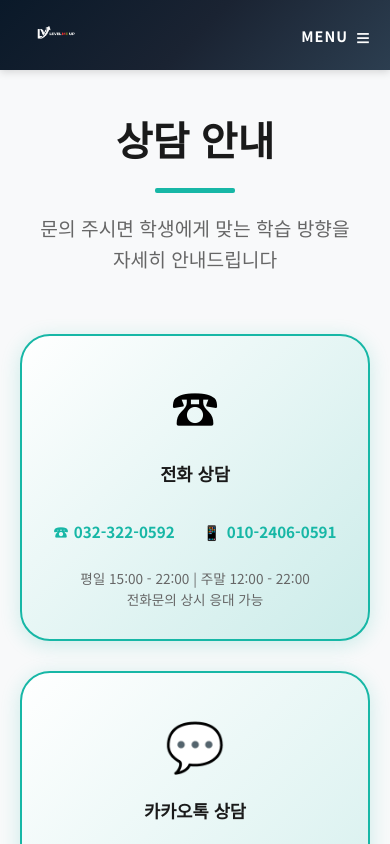
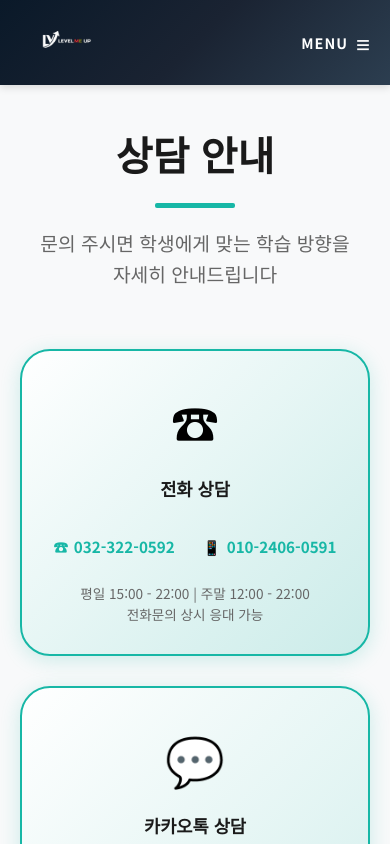
Before and after one commit to levelmeup0102-ship-it/levelmeup, a React (Create React App) app in the folder levelmeup-academy/: page /consulting in a window 390 px wide. Shown: the top 844 px of the page. Built offline with nearby package versions, Linux system fonts and the light colour scheme; a web font is replaced by a local one.

Commit message:
fix: 로고 크기 확대
- 로고 높이 60px → 80px로 증가
- 모바일 높이 50px → 65px로 증가
- object-fit: contain으로 비율 유지

```diff
--- a/levelmeup-academy/src/components/Layout.tsx
+++ b/levelmeup-academy/src/components/Layout.tsx
@@ -237,13 +237,13 @@ const Logo = styled(Link)`
 `;
 
 const LogoImage = styled.img`
-  height: 60px;
+  height: 80px;
   width: auto;
   display: block;
   object-fit: contain;
 
   @media (max-width: 768px) {
-    height: 50px;
+    height: 65px;
   }
 `;
 
```
